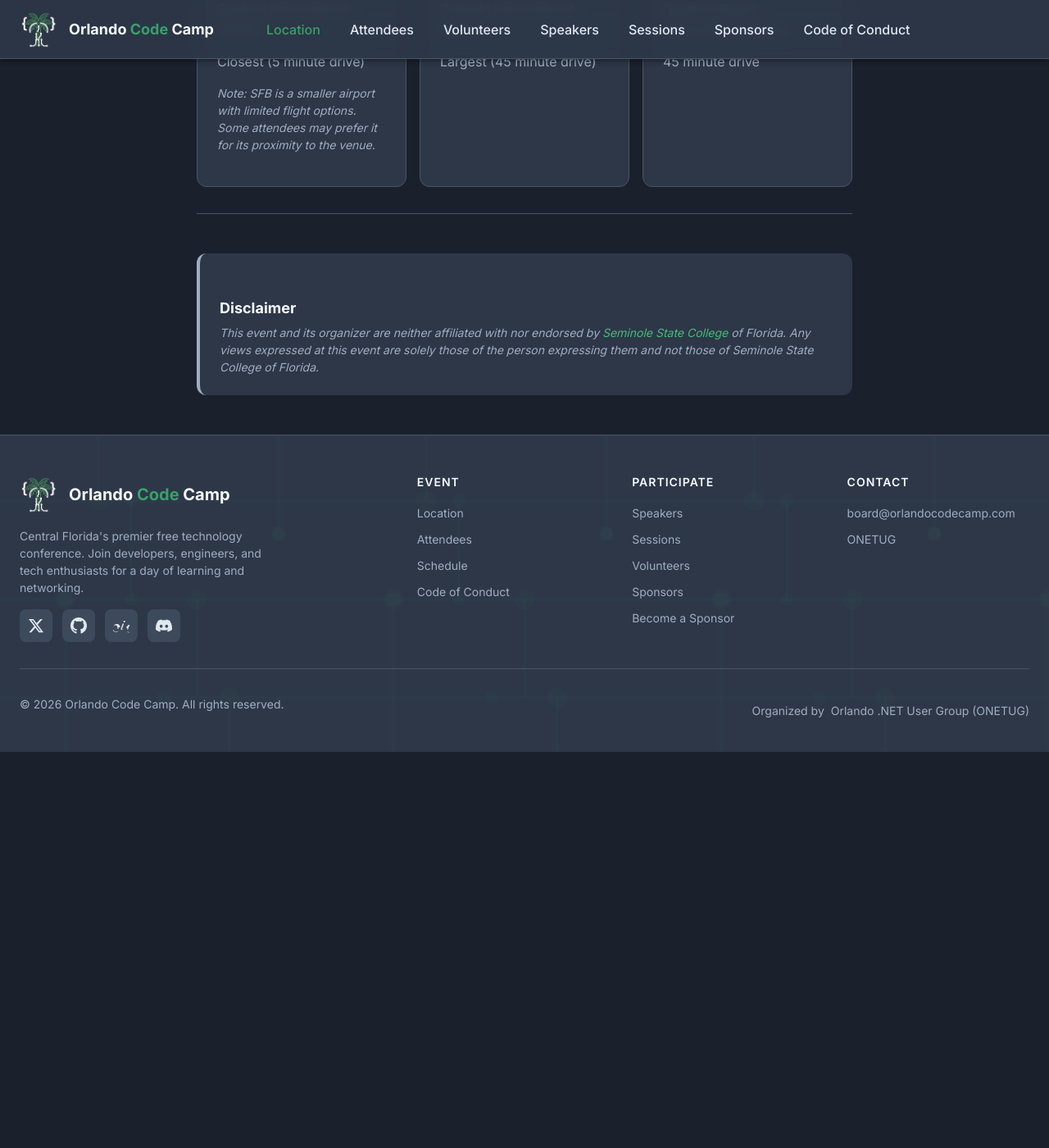
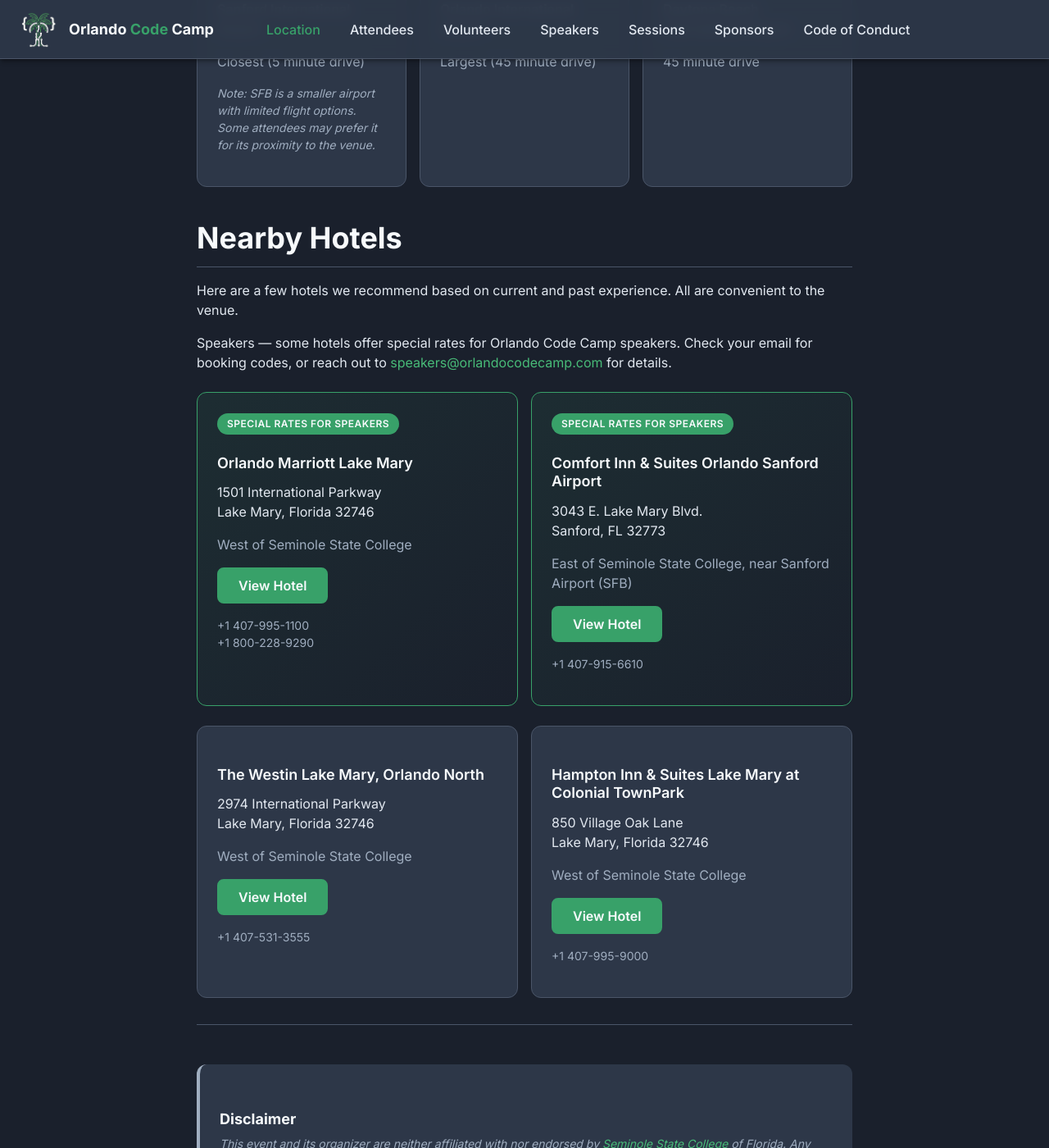
Before and after one commit to Orlando-Codecamp/orlandocodecamp.github.io, a Jekyll site: the page built from location.md, in a window 1280 px wide and 1400 px high, scrolled down 2528 px. Shown: the whole window at 82% size. Built offline with Jekyll 4.4.1, drawn with Linux system fonts in a browser that asks for light colours; before the commit the page ends 3445 px from its top, so only the background shows below that.

Commit message:
feat: Add nearby hotels section to location page
Add a "Nearby Hotels" section with four recommended hotels near
Seminole State College, organized in a 2-column grid layout.

- Add Orlando Marriott Lake Mary and Comfort Inn & Suites with
  "Special Rates For Speakers" badge and highlight styling
- Add The Westin Lake Mary and Hampton Inn & Suites as additional
  nearby options
- Include note for speakers to check email for booking codes or
  contact speakers@orlandocodecamp.com
- Add info-cards-grid-2 SCSS modifier to cap grid at 2 columns
  on desktop

```diff
--- a/_sass/redesign/main.scss
+++ b/_sass/redesign/main.scss
@@ -228,6 +228,12 @@
 
   @include desktop-up {
     grid-template-columns: repeat(3, 1fr);
+  }
+
+  &.info-cards-grid-2 {
+    @include desktop-up {
+      grid-template-columns: repeat(2, 1fr);
+    }
   }
 }
 
--- a/location.md
+++ b/location.md
@@ -82,6 +82,70 @@
   </div>
 </div>
 
+## Nearby Hotels
+
+Here are a few hotels we recommend based on current and past experience. All are convenient to the venue.
+
+Speakers — some hotels offer special rates for Orlando Code Camp speakers. Check your email for booking codes, or reach out to <a href="mailto:speakers@orlandocodecamp.com">speakers@orlandocodecamp.com</a> for details.
+
+<div class="info-cards-grid info-cards-grid-2">
+  <div class="info-card info-card-highlight">
+    <span class="badge badge-accent">Special Rates For Speakers</span>
+    <h4 class="info-card-title">Orlando Marriott Lake Mary</h4>
+    <p>
+      1501 International Parkway<br>
+      Lake Mary, Florida 32746
+    </p>
+    <p class="text-muted">West of Seminole State College</p>
+    <p>
+      <a href="https://www.marriott.com/en-us/hotels/mcoml-orlando-marriott-lake-mary/overview/" target="_blank" rel="noopener" class="btn btn-primary">View Hotel</a>
+    </p>
+    <p class="text-sm text-muted">+1 407-995-1100<br>+1 800-228-9290</p>
+  </div>
+
+  <div class="info-card info-card-highlight">
+    <span class="badge badge-accent">Special Rates For Speakers</span>
+    <h4 class="info-card-title">Comfort Inn & Suites Orlando Sanford Airport</h4>
+    <p>
+      3043 E. Lake Mary Blvd.<br>
+      Sanford, FL 32773
+    </p>
+    <p class="text-muted">East of Seminole State College, near Sanford Airport (SFB)</p>
+    <p>
+      <a href="https://www.choicehotels.com/florida/sanford/comfort-inn-hotels/fle61" target="_blank" rel="noopener" class="btn btn-primary">View Hotel</a>
+    </p>
+    <p class="text-sm text-muted">+1 407-915-6610</p>
+  </div>
+</div>
+
+<div class="info-cards-grid info-cards-grid-2">
+  <div class="info-card">
+    <h4 class="info-card-title">The Westin Lake Mary, Orlando North</h4>
+    <p>
+      2974 International Parkway<br>
+      Lake Mary, Florida 32746
+    </p>
+    <p class="text-muted">West of Seminole State College</p>
+    <p>
+      <a href="https://www.marriott.com/en-us/hotels/mcowl-the-westin-lake-mary-orlando-north/overview/" target="_blank" rel="noopener" class="btn btn-primary">View Hotel</a>
+    </p>
+    <p class="text-sm text-muted">+1 407-531-3555</p>
+  </div>
+
+  <div class="info-card">
+    <h4 class="info-card-title">Hampton Inn & Suites Lake Mary at Colonial TownPark</h4>
+    <p>
+      850 Village Oak Lane<br>
+      Lake Mary, Florida 32746
+    </p>
+    <p class="text-muted">West of Seminole State College</p>
+    <p>
+      <a href="https://www.hilton.com/en/hotels/lkmhshx-hampton-suites-lake-mary-at-colonial-townpark/" target="_blank" rel="noopener" class="btn btn-primary">View Hotel</a>
+    </p>
+    <p class="text-sm text-muted">+1 407-995-9000</p>
+  </div>
+</div>
+
 ---
 
 <div class="disclaimer" id="disclaimer">
```
